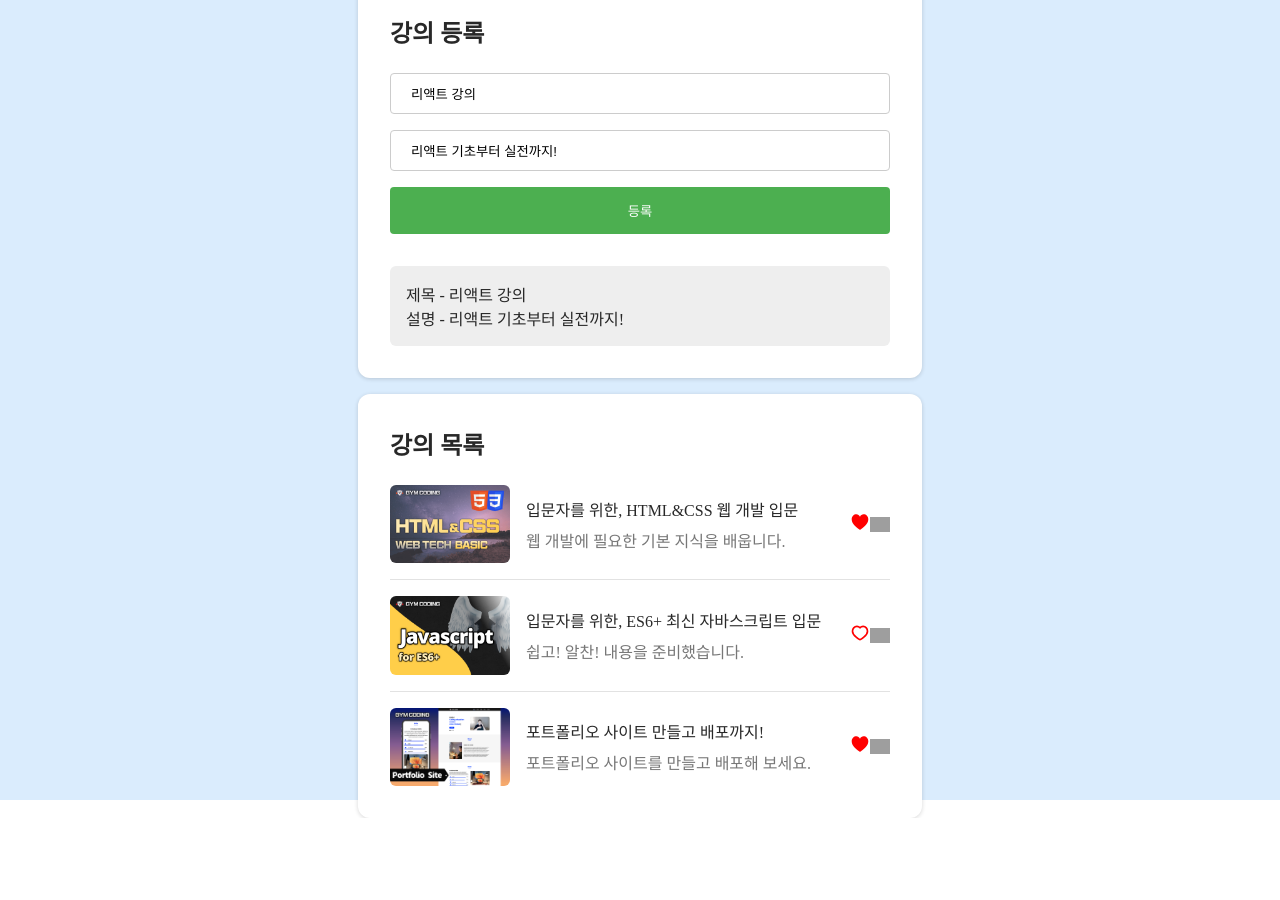
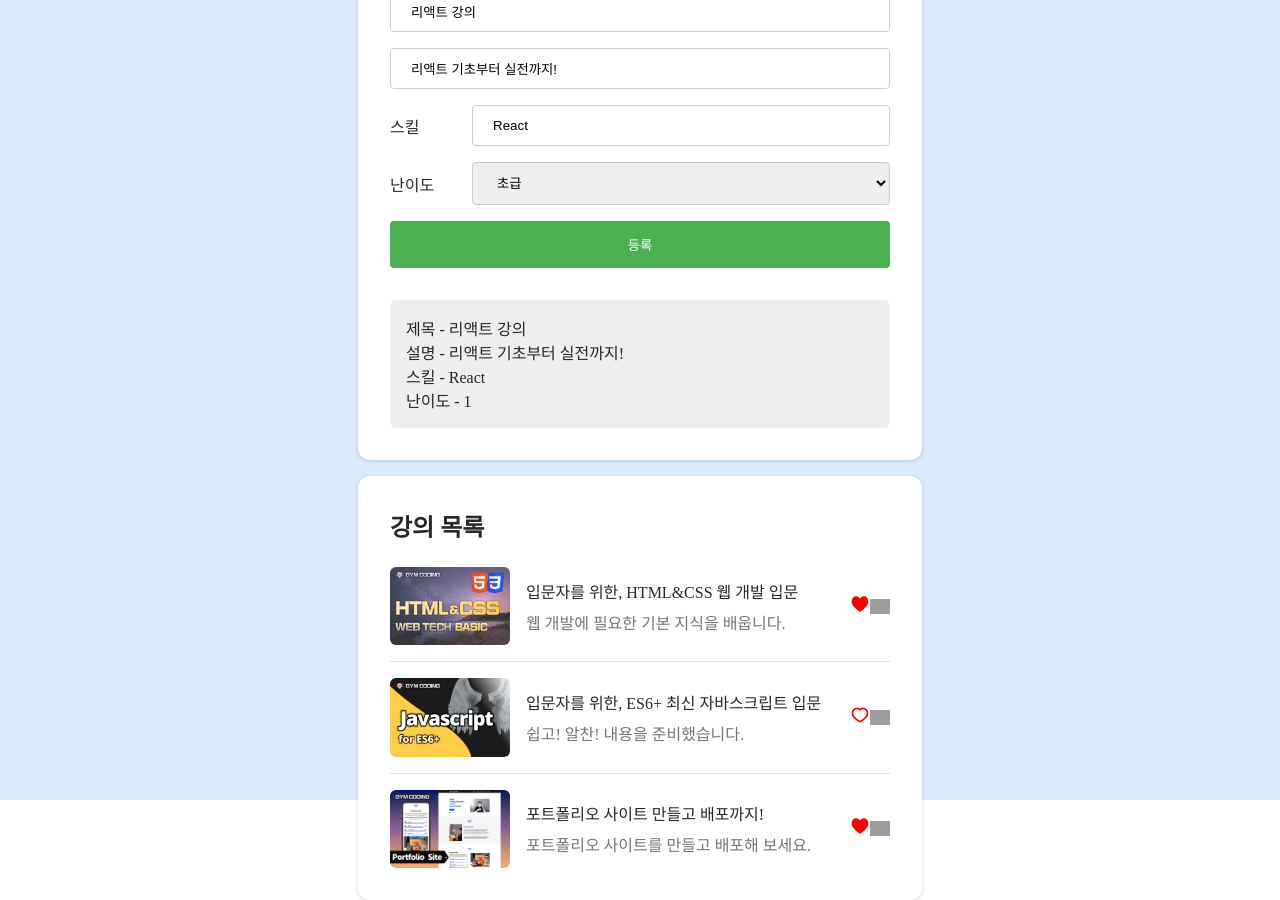
Before and after one commit to yunhyeonji/react-master, a React (Vite) app in the folder learn-react/: page / in a window 1280 px wide. Before the commit the page ends 818 px from the top, so only its background shows below. Built offline with nearby package versions, Linux system fonts and the light colour scheme; grey boxes are pictures that could not be loaded.

Commit message:
[241225] 중첩객체 업데이트(immer)

```diff
--- a/learn-react/package.json
+++ b/learn-react/package.json
@@ -10,8 +10,10 @@
     "preview": "vite preview"
   },
   "dependencies": {
+    "immer": "^10.1.1",
     "react": "^18.2.0",
-    "react-dom": "^18.2.0"
+    "react-dom": "^18.2.0",
+    "use-immer": "^0.11.0"
   },
   "devDependencies": {
     "@types/react": "^18.2.66",
--- a/learn-react/src/components/course/CourseForm.jsx
+++ b/learn-react/src/components/course/CourseForm.jsx
@@ -1,20 +1,33 @@
-import React, { useState } from 'react';
+import { useImmer } from 'use-immer';
+import React from 'react';
 import Card from '../Card';
 
 export default function CourseForm(props) {
-  const [form, setForm] = useState({
+  const [form, updateForm] = useImmer({
     title : '리액트 강의',
-    description : '리액트 기초부터 실전까지!'
+    description : '리액트 기초부터 실전까지!',
+    info : {
+      level : 1,
+      skill : 'React'
+    }
   })
 
   const handleCourseForm = (e) => {
     e.preventDefault();
   }
   const handleChange = (e) => {
-    console.log(e.target.name);
-    setForm({
-      ...form,
-      [e.target.name]: e.target.value
+    updateForm((draft) => {
+      draft[e.target.name] = e.target.value
+    })
+  }
+  const handleSkillChange = (e) => {
+    updateForm((draft)=>{
+      draft.info.skill = e.target.value
+    })
+  }
+  const handleLevelChange = (e) => {
+    updateForm((draft)=>{
+      draft.info.level = e.target.value
     })
   }
   return (
@@ -22,12 +35,26 @@
       <form style={{display:'flex', flexDirection:'column', gap:'1rem'}} onSubmit={handleCourseForm}>
         <input type='text' name='title' placeholder='강의 제목' value={form.title} onChange={handleChange}/>
         <input type='text' name='description' placeholder='강의 한줄 설명'value={form.description} onChange={handleChange}/>
+        <div style={{ display: 'flex', alignItems: 'center' }}>
+          <label htmlFor="skill" style={{ width: '100px' }}>스킬</label>
+          <input name="skill" id="skill" type="text" value={form.info.skill} onChange={handleSkillChange} />
+        </div>
+        <div style={{ display: 'flex', alignItems: 'center' }}>
+          <label htmlFor="level" style={{ width: '100px' }}>난이도</label>
+          <select name="level" id="level" value={form.info.level} onChange={handleLevelChange}>
+            <option value="0">입문</option>
+            <option value="1">초급</option>
+            <option value="2">중급</option>
+          </select>
+        </div>
         <input type='submit' value={"등록"}/>
 
         {(form.title || form.description) &&(
           <div style={{marginTop: '16px', padding: '16px', backgroundColor: '#eee', borderRadius: '6px' }}>
             {form.title && (<p>제목 - {form.title}</p>)}
             {form.description && (<p>설명 - {form.description}</p>)}
+            {form.info.skill && (<p>스킬 - {form.info.skill}</p>)}
+            {form.info.level && (<p>난이도 - {form.info.level}</p>)}
           </div>
         )}
       </form>
```
Also changed, not shown: 1 other file (tests, documents, lock files or other folders).
